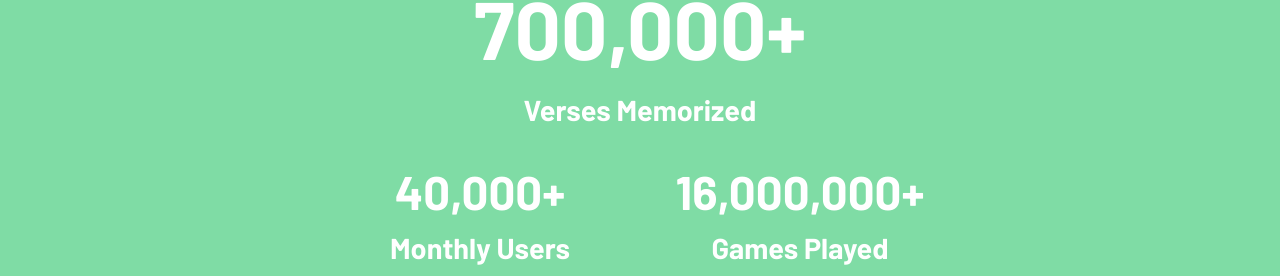
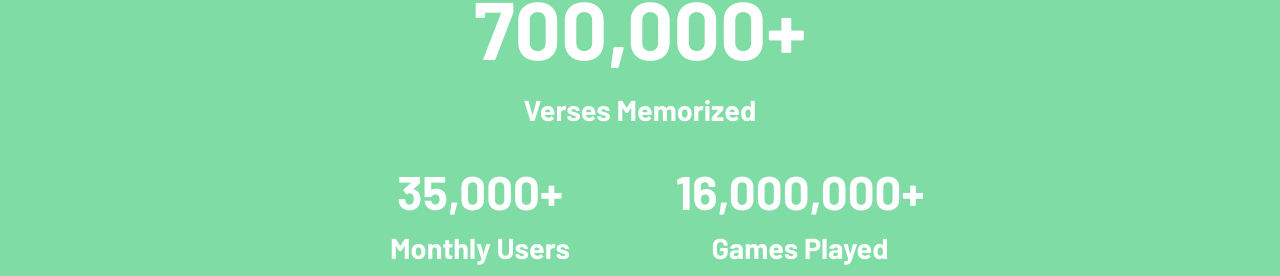
Before and after one commit to versify-llc/getversify, a React (Vite) app: page /about in a window 1280 px wide. Shown: the part 838-1114 px from the top of the page. Built offline with nearby package versions, Linux system fonts and the light colour scheme.

Commit message:
correct monthly users metric

```diff
--- a/src/Components/About/About.tsx
+++ b/src/Components/About/About.tsx
@@ -48,7 +48,7 @@ const About = () => {
         <br />
         <div className="flex flex-wrap pb-4 justify-center">
           <div className="w-full md:w-3/12">
-            <div className="text-header text-white">40,000+</div>
+            <div className="text-header text-white">35,000+</div>
             <div className="text-header-sm text-white">Monthly Users</div>
           </div>
           <div className="pt-4 md:pt-0 w-full md:w-3/12">
```
